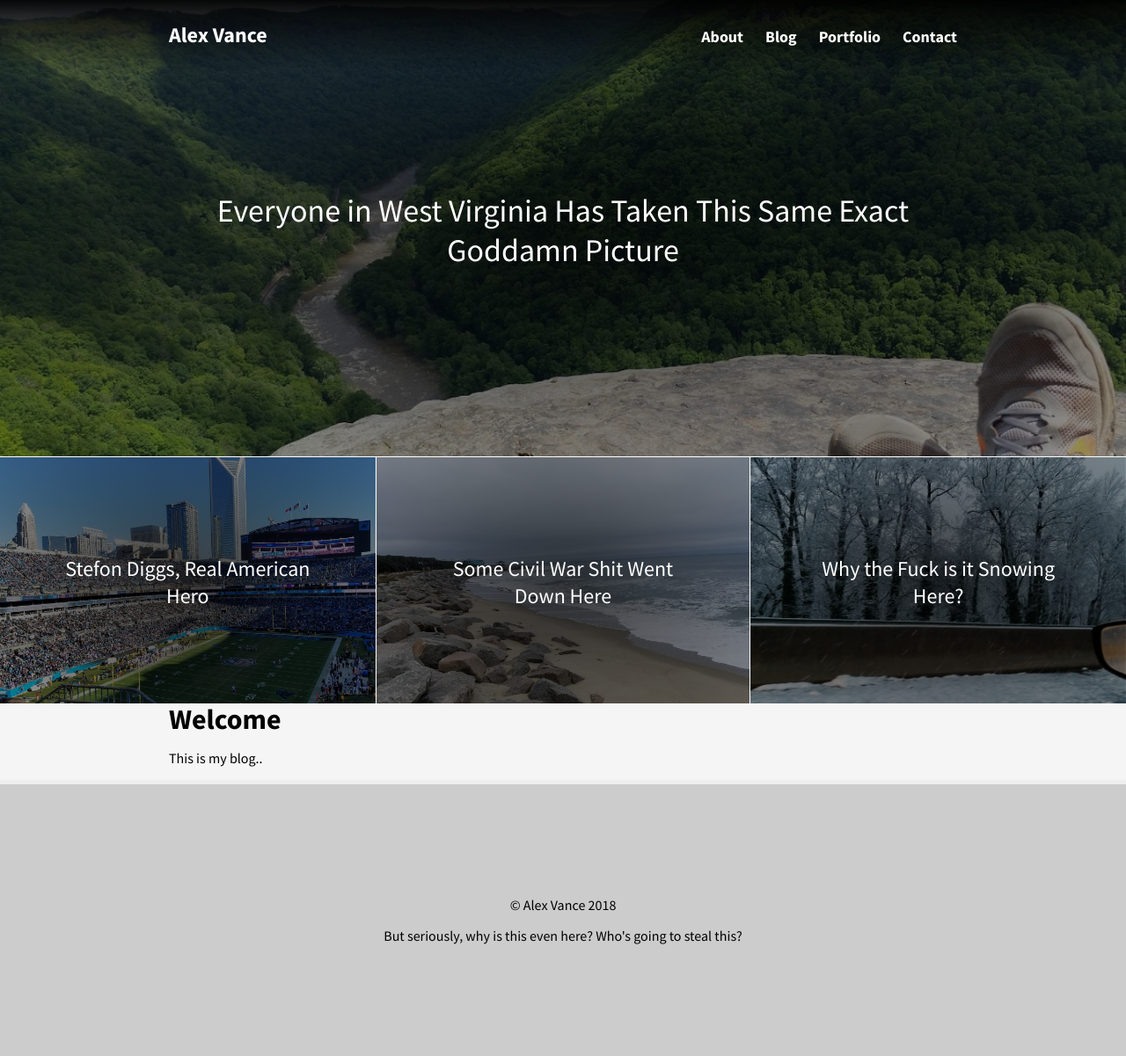
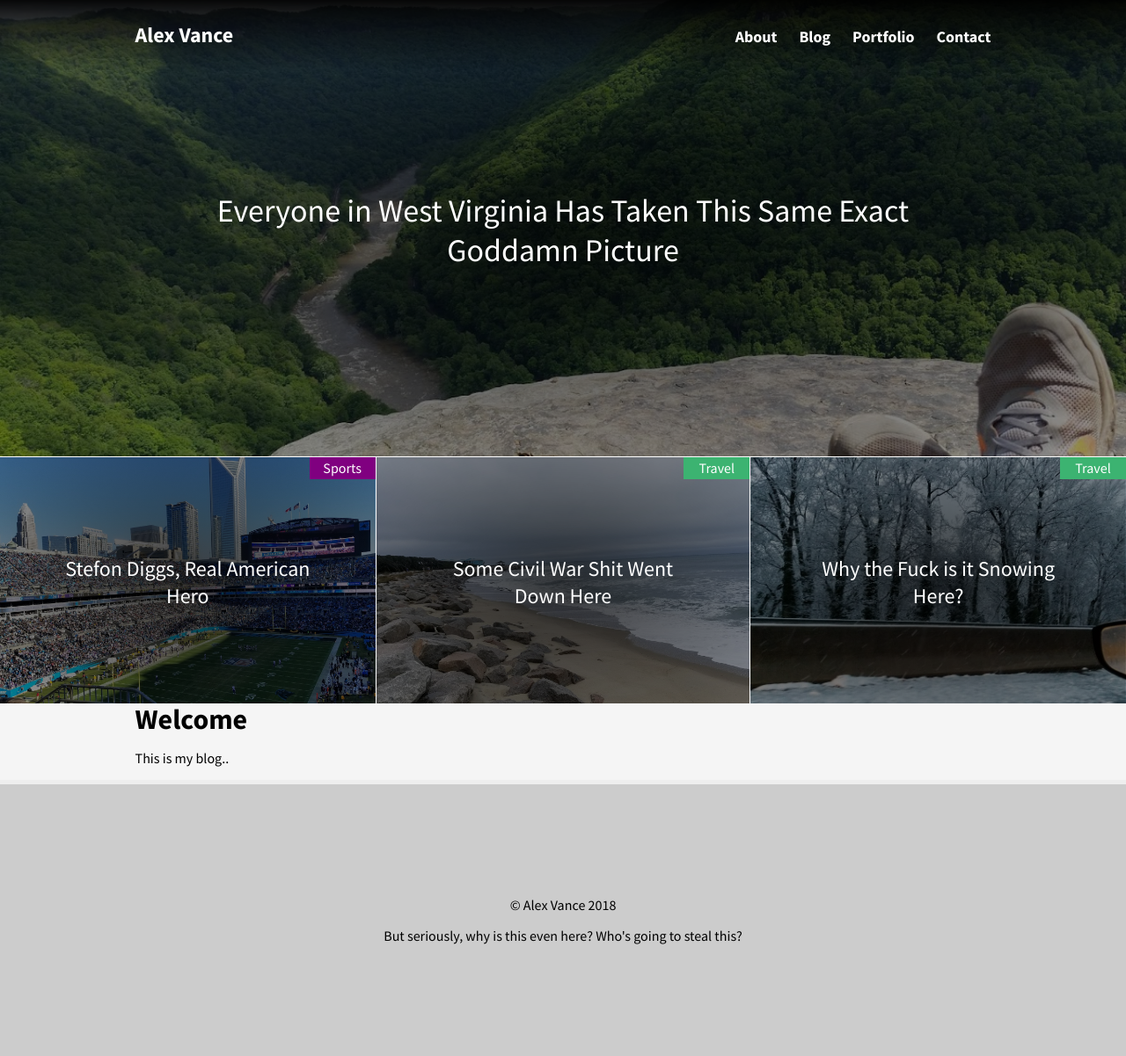
Before and after one commit to HerdADVance/blog, a PHP site: page / in a window 1280 px wide. Shown: the whole page at 88% size. Run offline with PHP 8.4, Linux system fonts and the light colour scheme.

Commit message:
Added category tags

```diff
--- a/assets/css/style.css
+++ b/assets/css/style.css
@@ -22,7 +22,7 @@ body{
 	text-align: center;
 }
 .wrap{
-	padding: 0 15%;
+	padding: 0 12%;
 }
 .overlay-text{
 	color: #FFF;
@@ -34,6 +34,23 @@ body{
   	vertical-align: middle;
   	width: 70%;
 }
+.overlay-category{
+	color: white;
+	height: 25px;
+	line-height: 25px;
+	position: absolute;
+	right: 0;
+	top: 0;
+	text-align: center;
+	width: 75px;
+}
+
+/* CATEGORY COLORS */
+.sports{background-color: purple;}
+.code{background-color: orange;}
+.politics{background-color: midnightblue;}
+.fitness{background-color: red;}
+.travel{background-color: mediumseagreen;}
 
 /* SECTIONS */
 main{
@@ -108,6 +125,7 @@ section{
 	background-size: cover;
 	height: 35vh;
 	line-height: 35vh;
+	position: relative;
 	width: 33.3333333%;
 }
 .home-secondary-article:nth-child(2){
@@ -147,8 +165,8 @@ section{
 }
 .article-image{
 	align-items: center;
-	background: url(../images/new-river-overlook-feet.jpg);
-	background-position: top;
+	background: url(../images/vikes-panthers.jpg);
+	background-position: center;
 	background-size: cover;
 	/*box-shadow: 0 5px 3px #EEE*/;
 	display: flex;
--- a/index.php
+++ b/index.php
@@ -35,16 +35,19 @@
 				<a href="/article.php">
 					<h1 class="overlay-text">Stefon Diggs, Real American Hero</h1>
 				</a>
+				<div class="overlay-category sports">Sports</div>
 			</div>
 			<div class="home-secondary-article" style="background-image: radial-gradient(rgba(0,0,0,0.75), rgba(0,0,0,0.4)), url('/assets/images/wilmington-beach.jpg');">
 				<a href="/article.php">
 					<h1 class="overlay-text">Some Civil War Shit Went Down Here</h1>
 				</a>
+				<div class="overlay-category travel">Travel</div>
 			</div>
 			<div class="home-secondary-article" style="background-image: radial-gradient(rgba(0,0,0,0.75), rgba(0,0,0,0.4)), url('/assets/images/winston-salem-snow.jpg');">
 				<a href="/article.php">
 					<h1 class="overlay-text">Why the Fuck is it Snowing Here?</h1>
 				</a>
+				<div class="overlay-category travel">Travel</div>
 			</div>
 		</section>
 
```
